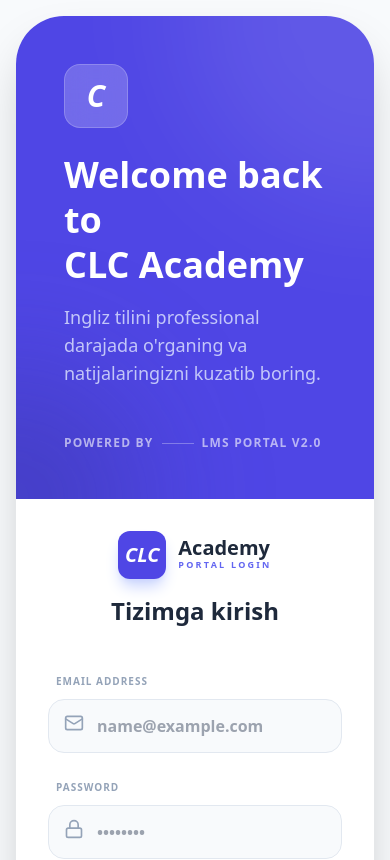
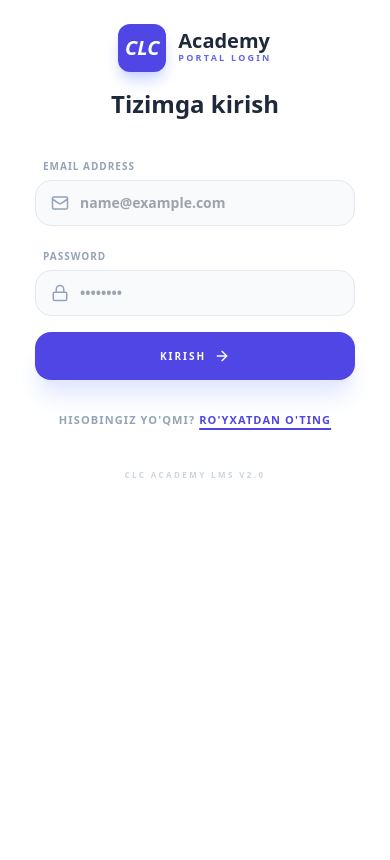
Before and after one commit to bekstar11-source/clc-lms-portal, a React (Create React App) app: page /login in a window 390 px wide. Shown: the top 860 px of the page. Built offline with nearby package versions, Linux system fonts and the light colour scheme; no server answers.

Commit message:
Sidebar fixed and CLC branding added

```diff
--- a/src/pages/Login.js
+++ b/src/pages/Login.js
@@ -2,7 +2,7 @@
 import { signInWithEmailAndPassword } from 'firebase/auth';
 import { auth } from '../firebase';
 import { useNavigate, Link } from 'react-router-dom';
-import { Mail, Lock, LogIn, Loader2, ArrowRight } from 'lucide-react';
+import { Mail, Lock, Loader2, ArrowRight } from 'lucide-react';
 
 const Login = () => {
   const [email, setEmail] = useState('');
@@ -26,11 +26,12 @@
   };
 
   return (
-    <div className="min-h-screen flex items-center justify-center bg-slate-50 p-4">
-      <div className="w-full max-w-5xl bg-white rounded-[3rem] shadow-2xl overflow-hidden flex flex-col md:flex-row min-h-[600px]">
+    <div className="min-h-screen flex items-center justify-center bg-slate-50 p-0 sm:p-4">
+      {/* Container - Mobilda to'liq ekran, kompyuterda kichikroq */}
+      <div className="w-full max-w-5xl bg-white sm:rounded-[3rem] shadow-2xl overflow-hidden flex flex-col md:flex-row min-h-screen sm:min-h-[600px]">
 
-        {/* CHAP TOMON: BRANDING & IMAGE */}
-        <div className="md:w-1/2 bg-indigo-600 relative overflow-hidden p-12 flex flex-col justify-between text-white">
+        {/* CHAP TOMON: Mobilda yashiriladi (hidden), kompyuterda ko'rinadi (md:flex) */}
+        <div className="hidden md:flex md:w-1/2 bg-indigo-600 relative overflow-hidden p-12 flex-col justify-between text-white">
           <div className="relative z-10">
             <div className="w-16 h-16 bg-white/20 backdrop-blur-md rounded-2xl flex items-center justify-center mb-6 border border-white/20">
                <span className="text-3xl font-black italic">C</span>
@@ -38,7 +39,6 @@
             <h2 className="text-4xl font-black leading-tight mb-4">Welcome back to <br/> CLC Academy</h2>
             <p className="text-indigo-100 font-medium text-lg opacity-80">Ingliz tilini professional darajada o'rganing va natijalaringizni kuzatib boring.</p>
           </div>
-
           <div className="relative z-10 mt-12">
             <div className="flex items-center gap-2 text-xs font-bold uppercase tracking-widest opacity-60">
               <span>Powered by</span>
@@ -46,17 +46,14 @@
               <span>LMS Portal v2.0</span>
             </div>
           </div>
-
-          {/* Orqa fon bezaklari */}
           <div className="absolute top-0 right-0 w-96 h-96 bg-white/10 rounded-full blur-3xl -translate-y-1/2 translate-x-1/2"></div>
-          <div className="absolute bottom-0 left-0 w-64 h-64 bg-indigo-900/30 rounded-full blur-3xl translate-y-1/2 -translate-x-1/2"></div>
         </div>
 
-        {/* O'NG TOMON: LOGIN FORM */}
-        <div className="md:w-1/2 p-8 sm:p-12 flex flex-col justify-center bg-white relative">
+        {/* O'NG TOMON: LOGIN FORM (Mobilda asosiy qism) */}
+        <div className="w-full md:w-1/2 p-6 sm:p-12 flex flex-col justify-center bg-white relative">
 
-          {/* LOGO QISMI - YANGILANDI */}
-          <div className="text-center mb-10">
+          {/* LOGO - Mobilda ko'rinadigan qismi */}
+          <div className="text-center mb-8 sm:mb-10">
             <div className="inline-flex items-center justify-center space-x-3 mb-4">
                <div className="w-12 h-12 bg-indigo-600 text-white rounded-xl flex items-center justify-center text-xl font-black italic shadow-lg shadow-indigo-200">
                  CLC
@@ -69,33 +66,33 @@
             <h3 className="text-2xl font-black text-slate-800">Tizimga kirish</h3>
           </div>
 
-          <form onSubmit={handleLogin} className="space-y-5 max-w-xs mx-auto w-full">
+          <form onSubmit={handleLogin} className="space-y-4 sm:space-y-5 max-w-xs mx-auto w-full">
             {error && (
-              <div className="p-4 bg-red-50 text-red-500 text-xs font-bold rounded-2xl text-center animate-pulse border border-red-100">
+              <div className="p-4 bg-red-50 text-red-500 text-[10px] font-black rounded-2xl text-center border border-red-100 uppercase tracking-widest">
                 {error}
               </div>
             )}
 
-            <div className="space-y-2">
+            <div className="space-y-1">
               <label className="text-[10px] font-black text-slate-400 uppercase tracking-widest ml-2">Email Address</label>
               <div className="relative">
-                <Mail className="absolute left-4 top-3.5 text-slate-400" size={20} />
+                <Mail className="absolute left-4 top-3.5 text-slate-400" size={18} />
                 <input
                   type="email" required
-                  className="w-full pl-12 pr-4 py-3.5 bg-slate-50 border border-slate-200 rounded-2xl font-bold text-slate-700 focus:outline-none focus:border-indigo-500 focus:ring-4 focus:ring-indigo-500/10 transition-all"
+                  className="w-full pl-11 pr-4 py-3 sm:py-3.5 bg-slate-50 border border-slate-200 rounded-2xl font-bold text-slate-700 focus:outline-none focus:border-indigo-500 focus:ring-4 focus:ring-indigo-500/10 transition-all text-sm"
                   placeholder="name@example.com"
                   value={email} onChange={(e) => setEmail(e.target.value)}
                 />
               </div>
             </div>
 
-            <div className="space-y-2">
+            <div className="space-y-1">
               <label className="text-[10px] font-black text-slate-400 uppercase tracking-widest ml-2">Password</label>
               <div className="relative">
-                <Lock className="absolute left-4 top-3.5 text-slate-400" size={20} />
+                <Lock className="absolute left-4 top-3.5 text-slate-400" size={18} />
                 <input
                   type="password" required
-                  className="w-full pl-12 pr-4 py-3.5 bg-slate-50 border border-slate-200 rounded-2xl font-bold text-slate-700 focus:outline-none focus:border-indigo-500 focus:ring-4 focus:ring-indigo-500/10 transition-all"
+                  className="w-full pl-11 pr-4 py-3 sm:py-3.5 bg-slate-50 border border-slate-200 rounded-2xl font-bold text-slate-700 focus:outline-none focus:border-indigo-500 focus:ring-4 focus:ring-indigo-500/10 transition-all text-sm"
                   placeholder="••••••••"
                   value={password} onChange={(e) => setPassword(e.target.value)}
                 />
@@ -105,25 +102,27 @@
             <button
               type="submit"
               disabled={loading}
-              className="w-full py-4 bg-indigo-600 text-white rounded-2xl font-black shadow-xl shadow-indigo-200 hover:bg-indigo-700 hover:scale-[1.02] active:scale-[0.98] transition-all flex items-center justify-center uppercase text-xs tracking-widest group"
+              className="w-full py-4 bg-indigo-600 text-white rounded-2xl font-black shadow-xl shadow-indigo-100 hover:bg-indigo-700 transition-all flex items-center justify-center uppercase text-[10px] tracking-[0.2em] mt-2"
             >
-              {loading ? <Loader2 className="animate-spin" /> : (
-                <>
-                  Kirish <ArrowRight size={16} className="ml-2 group-hover:translate-x-1 transition-transform" />
-                </>
+              {loading ? <Loader2 className="animate-spin" size={18} /> : (
+                <>Kirish <ArrowRight size={16} className="ml-2" /></>
               )}
             </button>
           </form>
 
           <div className="mt-8 text-center">
-            <p className="text-xs font-bold text-slate-400">
+            <p className="text-[11px] font-bold text-slate-400 uppercase tracking-widest">
               Hisobingiz yo'qmi?{' '}
               <Link to="/register" className="text-indigo-600 hover:text-indigo-700 underline decoration-2 underline-offset-4">
-                Ro'yxatdan o'tish
+                Ro'yxatdan o'ting
               </Link>
             </p>
           </div>
 
+          {/* Mobilda pastda ko'rinadigan kichik footer */}
+          <div className="md:hidden mt-auto pt-10 text-center">
+            <p className="text-[8px] font-bold text-slate-300 uppercase tracking-[0.3em]">CLC Academy LMS v2.0</p>
+          </div>
         </div>
       </div>
     </div>
```
